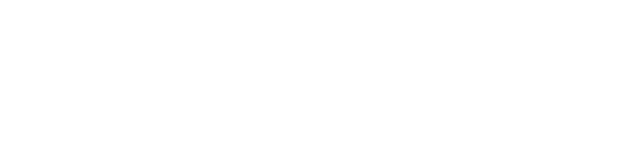
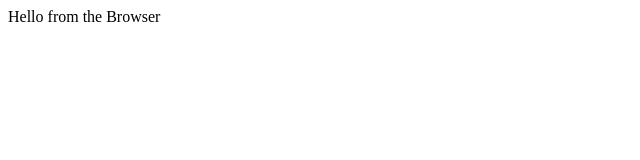
Before and after one commit to ZageGit/CF-JS-DAY01-Zage-Bodenwinkler, a plain HTML site: page Basic/basicExe2.html in a window 1280 px wide. Shown: the whole page, without its empty margins (0-640 px from the left). Drawn offline with Linux system fonts and the light colour scheme.

Commit message:
editing basic

```diff
--- a/Basic/basicExe2.html
+++ b/Basic/basicExe2.html
@@ -16,10 +16,15 @@
 	var age = 25;
 	var team = ["Martin","Thomas","Peter",";Mathias","Niki"]
 
+
+	document.write("Hello from the Browser")
+
 	console.log ( "and i am " +age+ " years old");
 	console.log(text+" and i am " +age+ " years old");
 
 	console.log ("The most valuable player of the match is "+team[2])
+
+	console.log("Hello from the Console")
 
 
 </script>
```
Also changed, not shown: Extra/extra1.html (+1 -1 lines).
